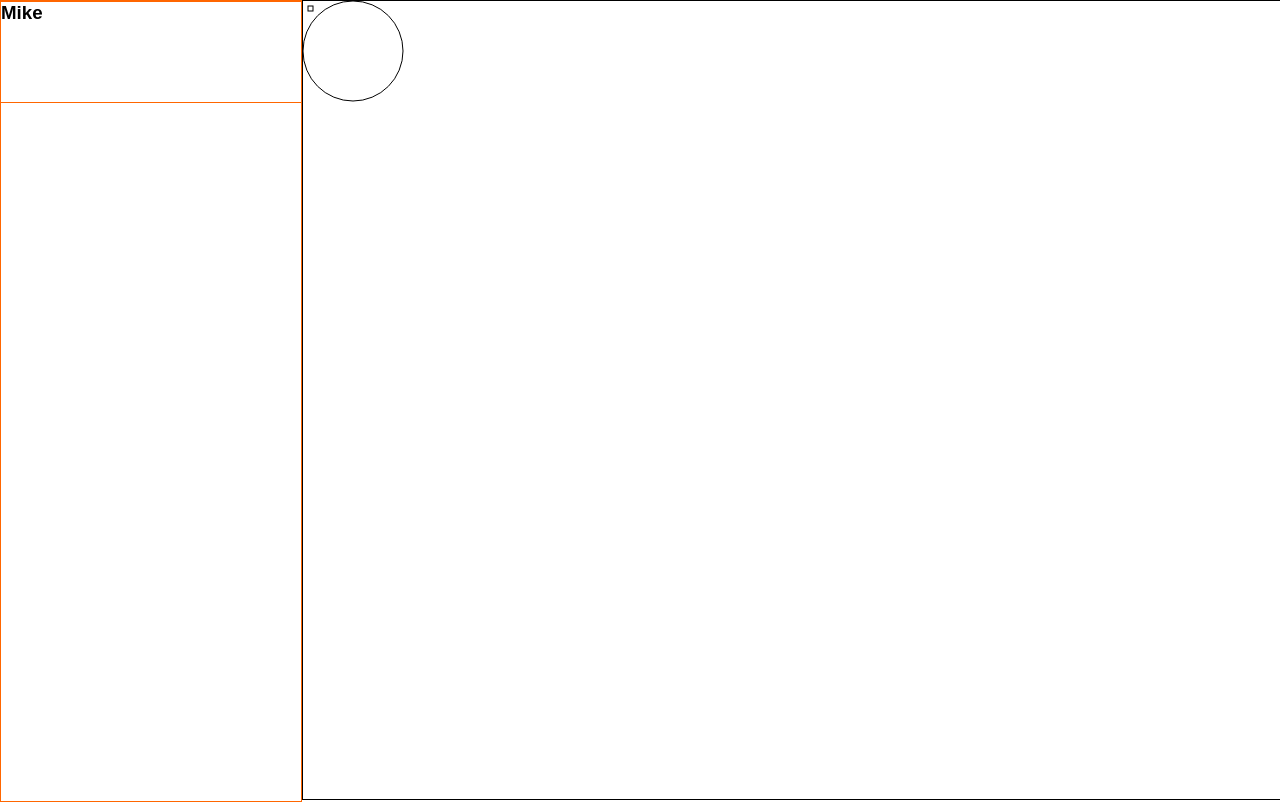
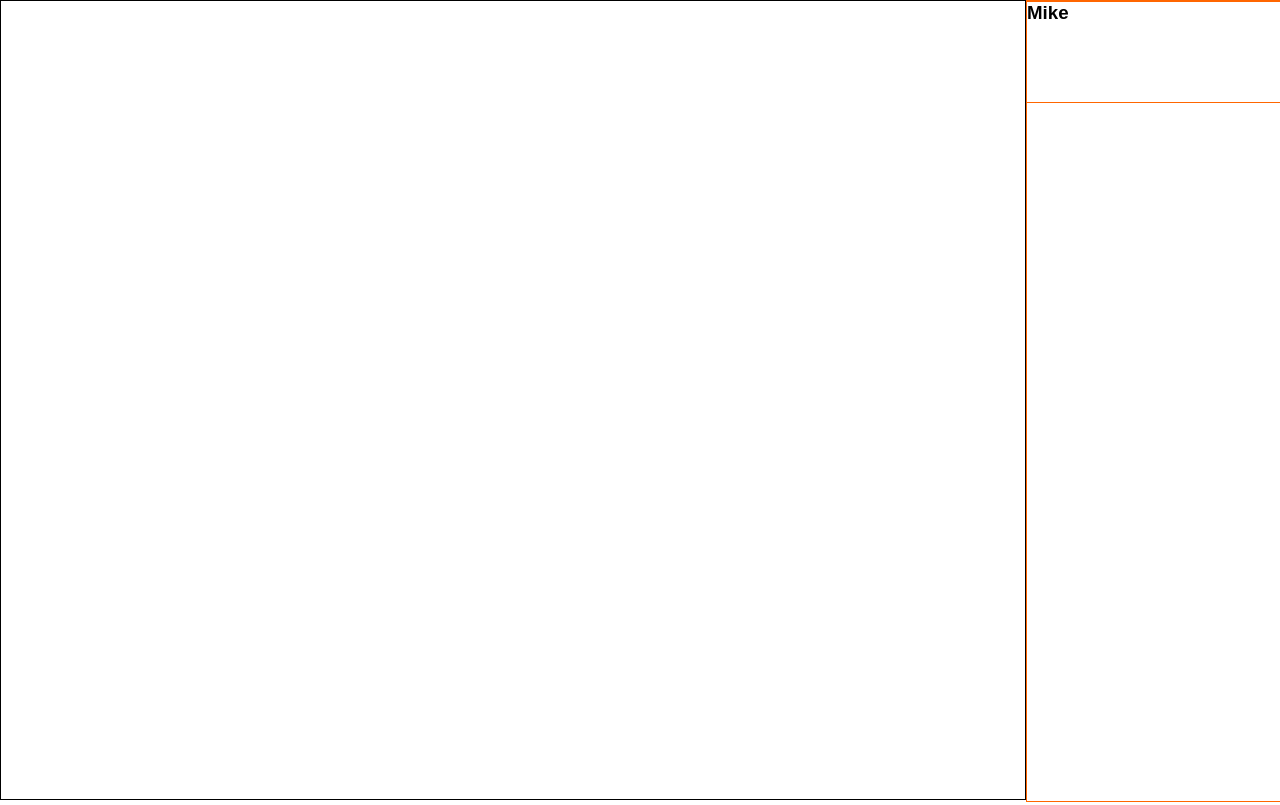
Before and after one commit to mhinojosa51/socke.io-frontend, a React (Create React App) app: page / in a window 1280 px wide. Shown: the top 805 px of the page. Built offline with nearby package versions, Linux system fonts and the light colour scheme.

Commit message:
added drawing function to allow user to place squares on canvas where they click

```diff
--- a/src/components/Dashboard.js
+++ b/src/components/Dashboard.js
@@ -19,10 +19,10 @@ class Dashboard extends React.Component {
 	render(){
 		return (
 			<div style={styles.container}>
+				<SharedCanvas />
 				<UsersColumn>
 					<User name="Mike" />
 				</UsersColumn>
-				<SharedCanvas />
 			</div>
 		)
 	}
--- a/src/components/DrawingBoard.js
+++ /dev/null
@@ -1 +0,0 @@
-import React from 'react';
--- a/src/components/SharedCanvas.js
+++ b/src/components/SharedCanvas.js
@@ -7,8 +7,7 @@ const styles = {
 		border: '1px solid black',
 	},
 	canvas: {
-		width: '100%',
-		height: '100%',
+		cursor: 'crosshair',
 	}
 }
 
@@ -16,17 +15,21 @@ class SharedCanvas extends React.Component {
 	constructor(props){
 		super(props);
 
+		this.canvasClick = this.canvasClick.bind(this);
 	}
 
 	componentDidMount(){
 		this.context = this.canvas.getContext('2d');
-		this.context.strokeRect(5,5,5,5);
 
-		this.context.beginPath();
-		this.context.arc(50,50,50,0,(Math.PI / 180) * 360)
-		this.context.stroke();
+	}
 
+	canvasClick(evt){
+		const rect = this.canvas.getBoundingClientRect();
 
+		const x = rect.left + evt.clientX;
+		const y = rect.top + evt.clientY;
+
+		this.context.strokeRect(x - 7.5,y - 7.5,10,10);
 	}
 
 	render(){
@@ -35,7 +38,7 @@ class SharedCanvas extends React.Component {
 		const height = window.innerHeight;
 		return (
 			<section style={styles.container}>
-				<canvas ref={(canvas) => this.canvas = canvas} width={width} height={height}>
+				<canvas ref={(canvas) => this.canvas = canvas} onClick={this.canvasClick} width={width} height={height} style={styles.canvas}>
 				</canvas>
 			</section>
 		)
```
